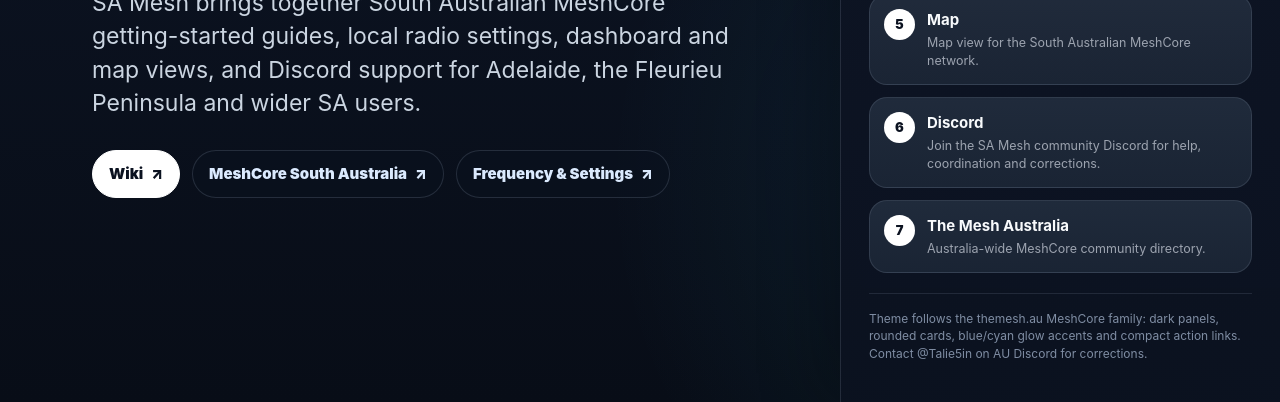
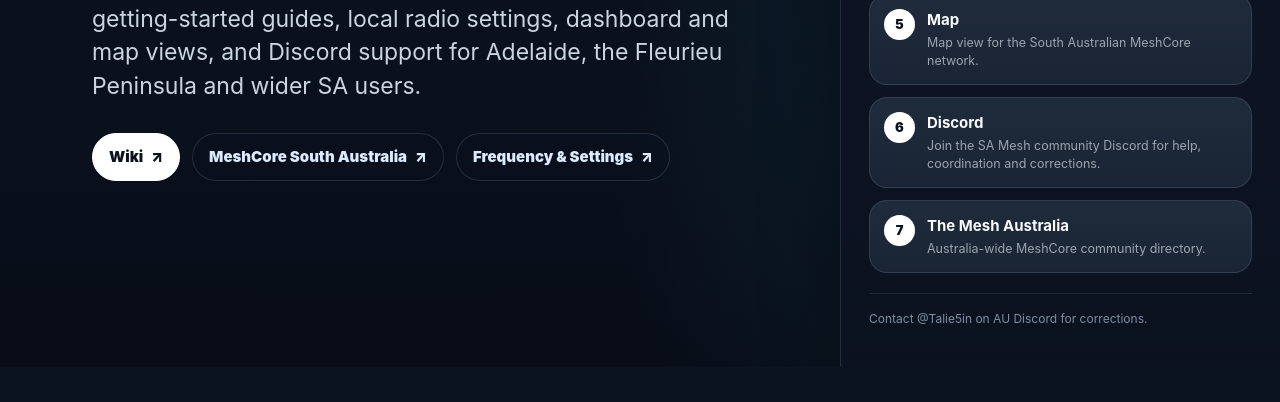
Before and after one commit to southaustraliamesh/samesh, a website with bundled scripts: page index.html in a window 1280 px wide. Shown: the part 826-1228 px from the top of the page. After the commit the page ends 1193 px from the top, so only its background shows below. Built offline with nearby package versions, Linux system fonts and the light colour scheme.

Commit message:
Remove theme note from homepage

```diff
--- a/index.html
+++ b/index.html
@@ -106,7 +106,7 @@
           <span><strong>The Mesh Australia</strong><small>Australia-wide MeshCore community directory.</small></span>
         </a>
       </div>
-      <p class="sa-source">Theme follows the themesh.au MeshCore family: dark panels, rounded cards, blue/cyan glow accents and compact action links. Contact @Talie5in on AU Discord for corrections.</p>
+      <p class="sa-source">Contact @Talie5in on AU Discord for corrections.</p>
     </aside>
   </main>
 
```
